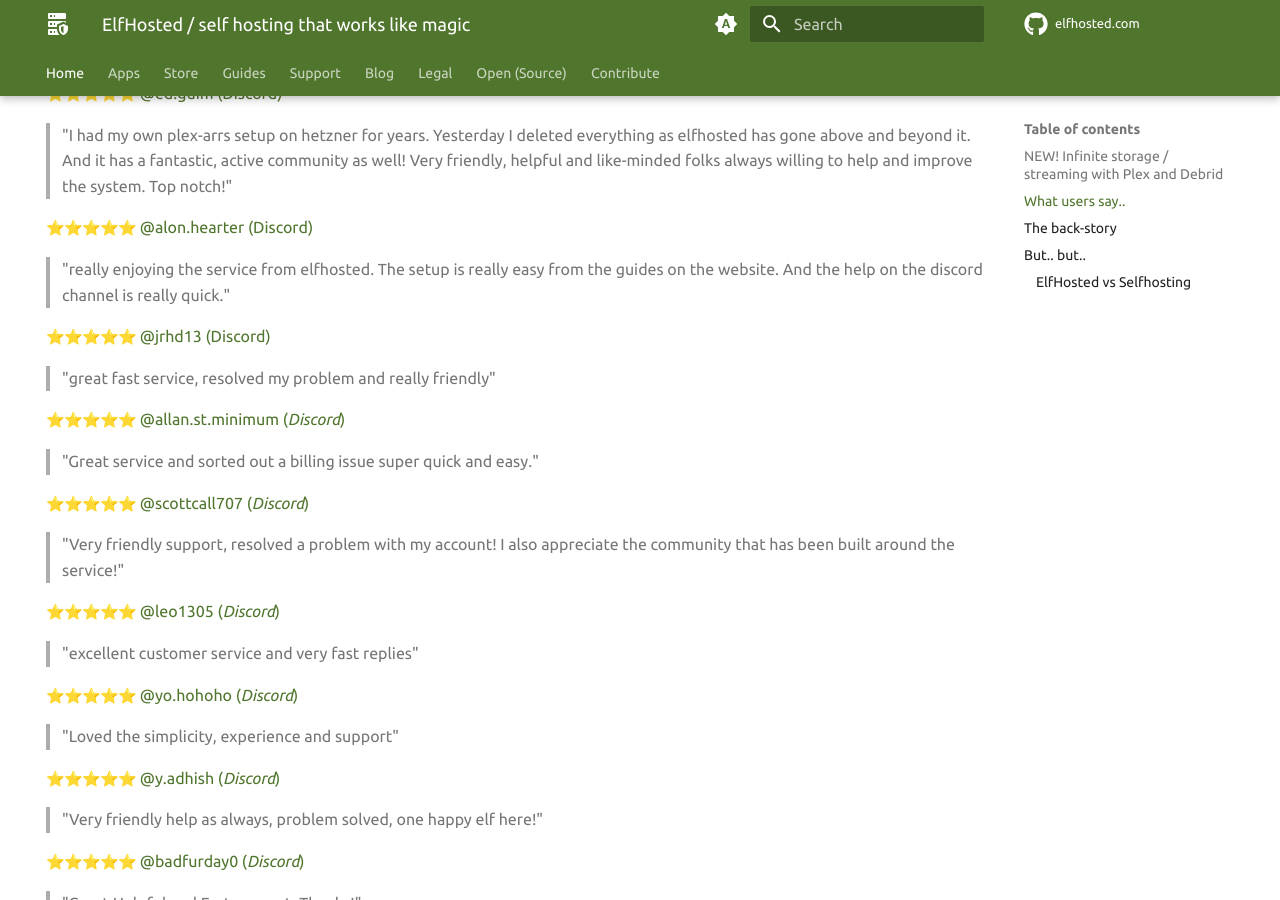
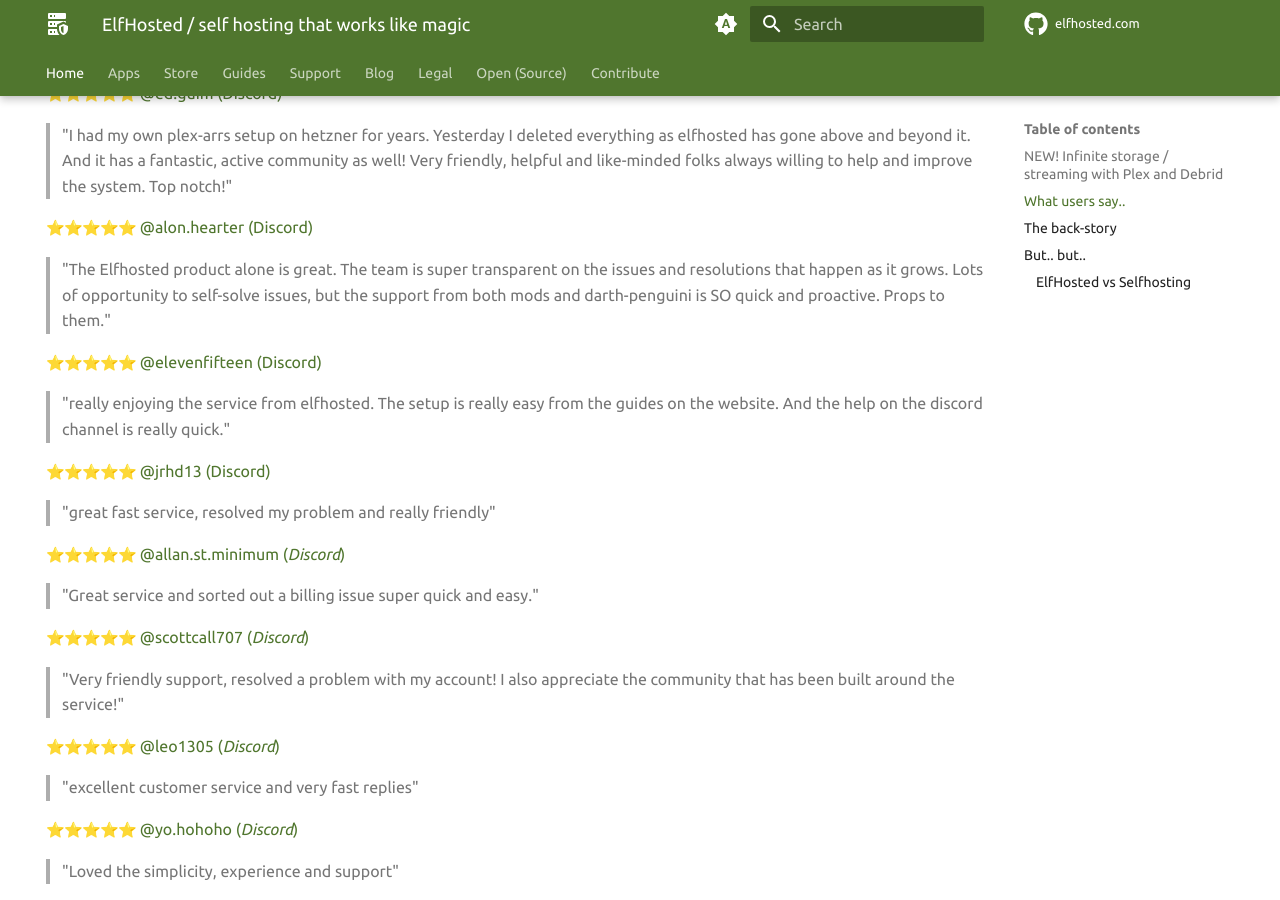
Before and after one commit to elfhosted/elfhosted.com, an MkDocs documentation site: the page built from docs/index.md, in a window 1280 px wide and 900 px high, scrolled down 2053 px. Built offline with MkDocs 1.6.1 and Material for MkDocs 9.7.7, drawn with Linux system fonts in a browser that asks for light colours; emoji names are drawn with the system emoji font; a script that is not in the unit is left out; plug-ins that fetch from the network failed and are left out; comment, search, counter and statistics services are not loaded.

Commit message:
Add testimonial
Signed-off-by: David Young <davidy@funkypenguin.co.nz>

```diff
--- a/docs/index.md
+++ b/docs/index.md
@@ -90,6 +90,10 @@ Here's what some of our {--users--}{++friends++} say..
 
 :star::star::star::star::star: [\@alon.hearter (Discord)](https://discord.com/channels/396055506072109067/1234856745696886784/1235106033144434749)
 
+> "The Elfhosted product alone is great. The team is super transparent on the issues and resolutions that happen as it grows. Lots of opportunity to self-solve issues, but the support from both mods and darth-penguini is SO quick and proactive. Props to them."
+
+:star::star::star::star::star: [\@elevenfifteen (Discord)](https://discord.com/channels/396055506072109067/1234856745696886784/1245143888893575292)
+
 > "really enjoying the service from elfhosted. The setup is really easy from the guides on the website. And the help on the discord channel is really quick."
 
 :star::star::star::star::star: [\@jrhd13 (Discord)](https://discord.com/channels/396055506072109067/1234856745696886784/1242251199290277953)
```
